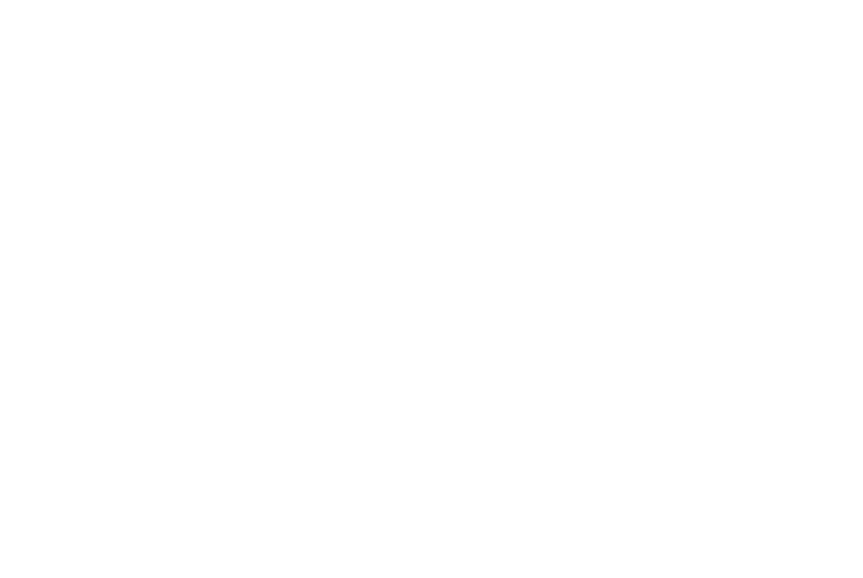
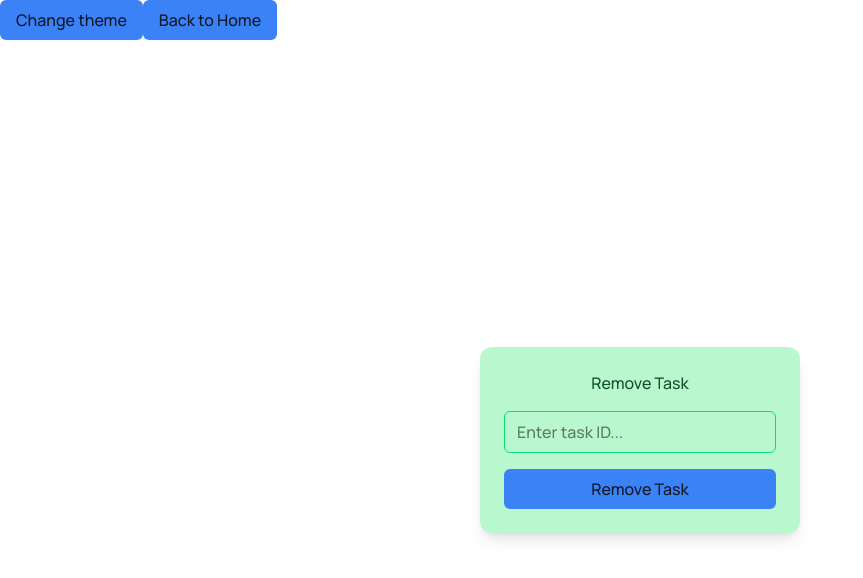
Before and after one commit to sudowski27/Task-Manager, a React (Vite) app in the folder react_vite_frontend/: page /remove_task in a window 1280 px wide. Before the commit this address had no page. Shown: the top 578 px of the page, without its empty margins (0-863 px from the left). Built offline with nearby package versions, Linux system fonts and the light colour scheme.

Commit message:
Add remove task page

```diff
--- a/react_vite_frontend/src/App.tsx
+++ b/react_vite_frontend/src/App.tsx
@@ -6,6 +6,7 @@
 import Home from './pages/Home'
 import AddNewTask from './pages/AddNewTask'
 import TasksPage from './pages/ViewMyTasks'
+import RemoveTask from './pages/RemoveTask'
 
 const App = () => {
   const [isDark, setIsDark] = useState(false);
@@ -19,6 +20,7 @@
         <Route path="/" element={<Home isDark={isDark} setIsDark={setIsDark}/>}/>
         <Route path="/add_new_task" element={<AddNewTask isDark={isDark} setIsDark={setIsDark}/>} />
         <Route path="/view_my_tasks" element={<TasksPage isDark={isDark} setIsDark={setIsDark}/>} />
+        <Route path="/remove_task" element={<RemoveTask isDark={isDark} setIsDark={setIsDark}/>} />
     </Routes>
   )
 }
--- a/react_vite_frontend/src/components/Navbar.tsx
+++ b/react_vite_frontend/src/components/Navbar.tsx
@@ -45,6 +45,7 @@
     hover:bg-blue-700
     transition
     "
+    onClick={() => navigate("/remove_task")}
     >
     Remove task
     </button>
--- /dev/null
+++ b/react_vite_frontend/src/pages/RemoveTask.tsx
@@ -0,0 +1,181 @@
+import { useState } from "react";
+import { useNavigate } from 'react-router-dom';
+
+type RemoveTasksProps = {
+  isDark: boolean;
+  setIsDark: React.Dispatch<React.SetStateAction<boolean>>;
+};
+
+export default function RemoveTask({isDark, setIsDark}: RemoveTasksProps) {
+    const [taskID, setTaskID] = useState("");
+    const navigate = useNavigate()
+
+    const [notification, setNotification] = useState<{
+    message: string;
+    type: "success" | "error";
+    } | null>(null);
+
+    const handleRemoveTask = async () => {
+        try {
+        const response = await fetch(`http://localhost:8080/tasks/${taskID}`, {
+          method: "DELETE"
+        });
+
+        if (!response.ok) {
+          throw new Error("Failed to remove task");
+          console.log(response);
+        }
+
+        console.log(response.status)
+
+        setTaskID("");
+
+        setNotification({
+            message: "Task removed successfully!",
+            type: "success",
+        });
+
+        } catch (error) {
+
+        setNotification({
+            message: "Error while removing task",
+            type: "error",
+        });
+        setTaskID("");
+        }
+
+        setTimeout(() => {
+            setNotification(null);
+        }, 3000);
+    };
+
+
+    return(
+        <div>
+            <button
+                className="
+                    py-2
+                    px-4
+                    rounded-md
+                    transition
+                "
+                style={
+                    {
+                        backgroundColor: "var(--button-bg)",
+                        color: "var(--text-color)"
+                    }
+                }
+                onMouseEnter={(e) => (e.currentTarget.style.backgroundColor = "var(--button-hover)")}
+                onMouseLeave={(e) => (e.currentTarget.style.backgroundColor = "var(--button-bg)")}
+                onClick={() => setIsDark(v => !v)}
+            >
+                Change theme
+            </button>
+
+            <button
+                className="
+                bg-blue-600
+                text-white
+                py-2
+                px-4
+                rounded-md
+                hover:bg-gray-800
+                transition
+                "
+                style={{
+                    backgroundColor: "var(--button-bg)",
+                    color: "var(--text-color)"
+                }}
+                onMouseEnter={(e) => (e.currentTarget.style.backgroundColor = "var(--button-hover)")}
+                onMouseLeave={(e) => (e.currentTarget.style.backgroundColor = "var(--button-bg)")}
+                onClick={() => navigate("/")}
+            >
+                Back to Home
+            </button>
+
+            <div className="min-h-screen flex items-center justify-center">
+                <div
+                    className="
+                    w-80
+                    bg-green-200
+                    rounded-xl
+                    shadow-lg
+                    p-6
+                    flex flex-col
+                    gap-4
+                    ">
+                    <h1 className="text-x1 font-semibold text-green-900 text-center">
+                        Remove Task
+                    </h1>
+                    <input
+                        type="text"
+                        placeholder="Enter task ID..."
+                        value={taskID}
+                        onChange={(e) => setTaskID(e.target.value)}
+                        className="
+                        w-full
+                        px-3 py-2
+                        rounded-md
+                        border border-green-400
+                        focus:outline-none
+                        focus:ring-2
+                        focus:ring-green-500
+                        text-black
+                      "
+                    />
+                    <button
+          className="
+            bg-blue-600
+            text-white
+            py-2
+            px-4
+            rounded-md
+            hover:bg-gray-800
+            transition
+          "
+          style={{
+            backgroundColor: "var(--button-bg)",
+            color: "var(--text-color)"
+          }}
+          onMouseEnter={(e) => (e.currentTarget.style.backgroundColor = "var(--button-hover)")}
+          onMouseLeave={(e) => (e.currentTarget.style.backgroundColor = "var(--button-bg)")}
+          onClick={handleRemoveTask}
+        >
+          Remove Task
+        </button>
+                </div>
+            </div>
+
+        {notification && (
+            <div className="fixed top-6 right-6 z-50">
+                <div
+                    className={`
+                        min-w-[250px]
+                        px-4 py-3
+                        rounded-lg
+                        shadow-lg
+                        text-white
+                        transform transition-all duration-300
+                        animate-slide-in
+                        ${
+                            notification.type === "success"
+                                ? "bg-green-600"
+                                : "bg-red-600"
+                        }
+                    `}
+                >
+                    <div className="flex justify-between items-center gap-4">
+                        <span>{notification.message}</span>
+                        <button
+                            onClick={() => setNotification(null)}
+                        >
+                            ✕
+                        </button>
+                    </div>
+                </div>
+            </div>
+        )}
+        </div>
+
+    );
+}
```
Also changed, not shown: 1 other file (tests, documents, lock files or other folders).
